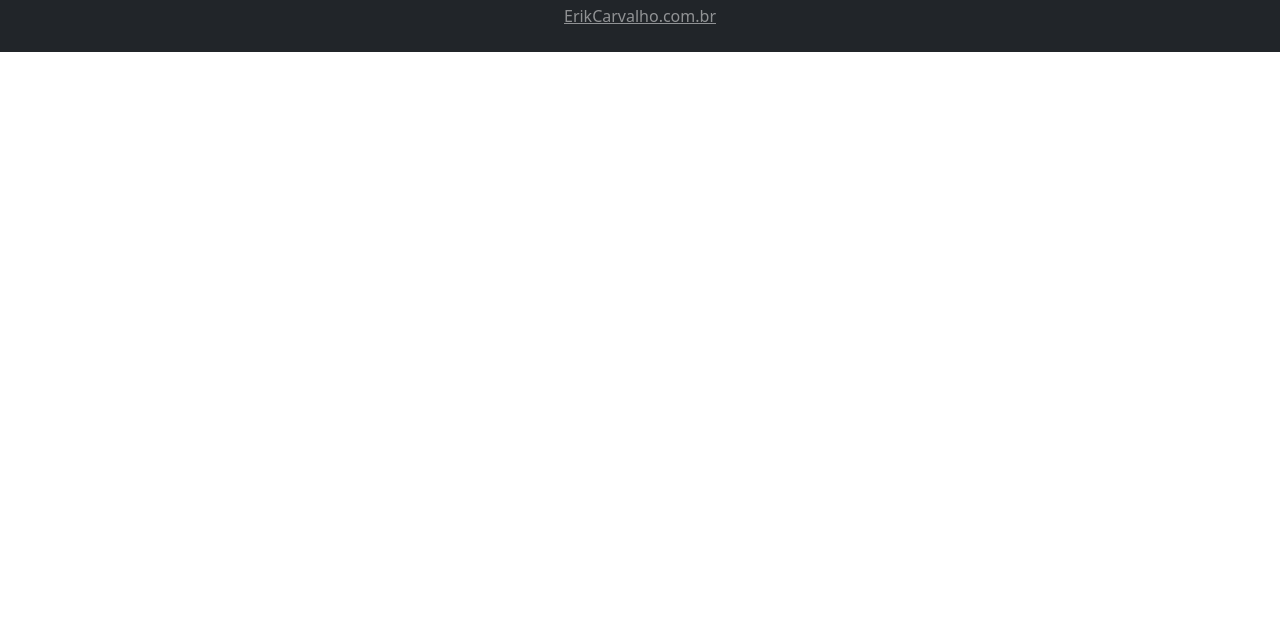
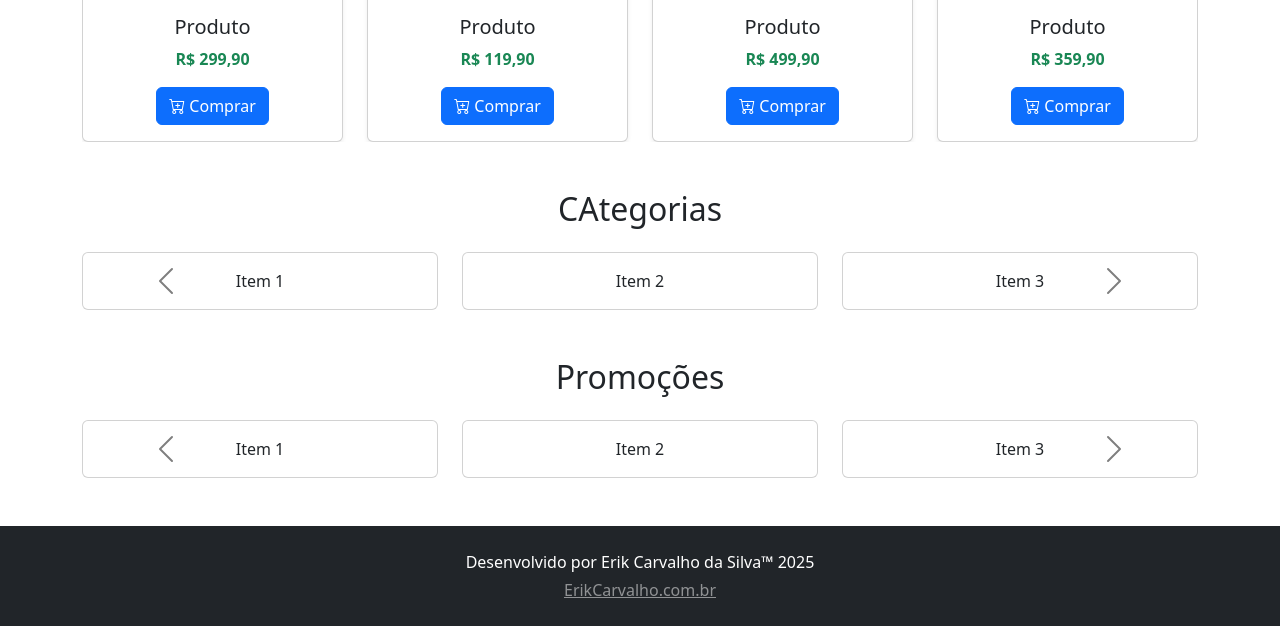
Before and after one commit to ErikCarvalho1/ZentralHead, a PHP site: page / in a window 1280 px wide. Shown: the part 1275-1901 px from the top of the page. Before the commit the page ends 1327 px from the top, so only its background shows below. Run offline with PHP 8.4, Linux system fonts and the light colour scheme.

Commit message:
final do html puro e iniciando estrutura php

```diff
--- a/css/style.css
+++ b/css/style.css
@@ -25,13 +25,14 @@
   }
   /* ======= ESTILO DO CARRINHO ======= */
     .cart-popup {
+
       position: fixed;
       top: 0;
       right: -300px; /* escondido fora da tela */
       width: 280px;
       height: 100%;
       background: #fff;
-      box-shadow: -2px 0 8px rgba(0, 0, 0, 0.2);
+      box-shadow: -2px 0 8px rgba(255, 255, 255, 0.2);
       transition: right 0.3s ease;
       padding: 20px;
       z-index: 9999;
@@ -70,8 +71,31 @@
     .open-cart-btn i {
       font-size: 18px;
     }
+
+    header nav{
+      background-color: #1B022C;
+    }
+    body{
+      background-color: rgb(255, 255, 255);
+    }
+
+    .form-control {
+  background-color: transparent !important;
+  border: none !important;
+  box-shadow: none !important;
+}
 /* login tela */
 
  .card-body{
-  background-color: rgba(0, 0, 0, 0)
+  background-color: rgba(255, 252, 252, 0)
  }
+
+ .carousel-item img {
+  width: 100vh;      /* altura total da tela */
+
+
+}
+#carouselLoja {
+
+  box-shadow: #1B022C;
+}
--- a/index.html
+++ b/index.html
@@ -18,14 +18,14 @@
     <script src="js/inicial.js" defer></script>
     <title>King of Kings</title>
   </head>
-  <body>
+  <body >
     <!-- CABEÇALHO -->
     <header>
-      <nav class="navbar navbar-expand-lg bg-black shadow-sm ">
+      <nav class="navbar navbar-expand-lg  shadow-sm ">
         <div class="container-fluid">
           <!-- LOGO (IMAGEM) -->
           <a class="navbar-brand" href="#">
-            <img src="images/LogoZentral.png" alt="Logo Loja" width="120" />
+            <img src="images/LogoZentralBranco.png" alt="Logo Loja" width="120" />
           </a>
 
           <!-- BOTÃO RESPONSIVO -->
@@ -42,71 +42,53 @@
           </button>
 
           <!-- MENU CENTRALIZADO -->
-          <div
-            class="collapse navbar-collapse justify-content-center "
-            id="navbarContent"
-          >
-            <ul class="navbar-nav mb-2 mb-lg-0 ">
+        <div class="collapse navbar-collapse" id="navbarContent">
+  <!-- Navegação central -->
+  <ul class="navbar-nav mx-auto mb-2 mb-lg-0 ">
     <li class="nav-item">
       <a class="nav-link active text-white" href="#">Início</a>
     </li>
     <li class="nav-item">
-                <a class="nav-link" href="#">Masculino</a>
+      <a class="nav-link text-white" href="#">Produtos</a>
+    </li>
+
     </li>
     <li class="nav-item">
-                <a class="nav-link" href="#">Feminino</a>
-              </li>
-              <li class="nav-item">
-                <a class="nav-link" href="#">Infantil</a>
-              </li>
-              <li class="nav-item">
-                <a class="nav-link" href="#">Promoções</a>
+      <a class="nav-link text-white" href="#">Promoções</a>
     </li>
   </ul>
+
+  <!-- Direita: pesquisa + ícones -->
+  <div class="d-flex align-items-center">
     <!-- Pesquisa -->
-            <form class="d-flex" role="search">
+    <form class="d-flex me-3" role="search">
       <input
         class="form-control me-2"
         type="search"
         placeholder="Buscar produtos..."
         aria-label="Search"
       />
-              <button class="btn btn" type="submit">
+      <button class="btn text-white" type="submit">
         <i class="bi bi-search fs-5"></i>
       </button>
     </form>
 
-            <!-- Carrinho -->
-            <div class="cart-popup" id="cartPopup">
-              <div class="cart-header">
-                <p class="text">Carrinho <span>(0 item)</span></p>
-                <button type="button" class="close-cart" id="closeCart">
-                  <i class="bi bi-x"></i>
-                </button>
-              </div>
-              <p class="empty">Nenhum produto encontrado.</p>
-            </div>
-            <!-- Div com ícone no lugar do botão -->
-            <div class="Carrinho-flex align-items-center">
-              <a href="#" id="openCart" class="btn me-2">
+    <!-- Ícone Carrinho -->
+    <a href="#" id="openCart" class="btn me-2 text-white">
       <i class="bi bi-cart3 fs-5"></i>
     </a>
-            </div>
 
-
-          <div class="d-flex align-items-center">
-            <a href="#" class="btn  me-2">
+    <!-- Ícone Globo -->
+    <a href="#" class="btn me-2 text-white">
       <i class="bi bi-globe2 fs-5"></i>
     </a>
-          </div>
 
-          <div class="d-flex align-items-center">
-         <a href="login.html" class="btn me-2">
+    <!-- Ícone Usuário -->
+    <a href="login.html" class="btn me-2 text-white">
       <i class="bi bi-person-circle fs-5"></i>
     </a>
   </div>
 </div>
-
       </nav>
     </header>
 
@@ -407,6 +389,81 @@
           </button>
         </div>
       </section>
+
+
+
+       <!-- promoções-->
+      <section class="my-5
+      ">
+        <h2 class="text-center mb-4">Promoções</h2>
+        <div
+          id="carouselPromocoes"
+          class="carousel slide"
+          data-bs-ride="carousel"
+        >
+          <div class="carousel-inner">
+            <!-- Primeiro slide -->
+            <div class="carousel-item active">
+              <div class="row">
+                <div class="col-md-4">
+                  <div class="card">
+                    <div class="card-body text-center">Item 1</div>
+                  </div>
+                </div>
+                <div class="col-md-4">
+                  <div class="card">
+                    <div class="card-body text-center">Item 2</div>
+                  </div>
+                </div>
+                <div class="col-md-4">
+                  <div class="card">
+                    <div class="card-body text-center">Item 3</div>
+                  </div>
+                </div>
+              </div>
+            </div>
+
+            <!-- Segundo slide -->
+            <div class="carousel-item">
+              <div class="row">
+                <div class="col-md-4">
+                  <div class="card">
+                    <div class="card-body text-center">Item 4</div>
+                  </div>
+                </div>
+                <div class="col-md-4">
+                  <div class="card">
+                    <div class="card-body text-center">Item 5</div>
+                  </div>
+                </div>
+                <div class="col-md-4">
+                  <div class="card">
+                    <div class="card-body text-center">Item 6</div>
+                  </div>
+                </div>
+              </div>
+            </div>
+          </div>
+
+          <!-- Controles -->
+          <button
+            class="carousel-control-prev"
+            type="button"
+            data-bs-target="#carouselPromocoes"
+            data-bs-slide="prev"
+          >
+            <span class="carousel-control-prev-icon"></span>
+          </button>
+          <button
+            class="carousel-control-next"
+            type="button"
+            data-bs-target="#carouselPromocoes"
+            data-bs-slide="next"
+          >
+            <span class="carousel-control-next-icon"></span>
+          </button>
+        </div>
+      </section>
     </main>
 
     <!-- RODAPÉ -->
```
Also changed, not shown: cadastro.html (added, +59 -0 lines), login.html (+28 -14 lines), images/ZentralOlhoBranco.png (added), images/ZentralOlhoPreto.png (added). Lines whose indentation alone changed are shown as unchanged.
